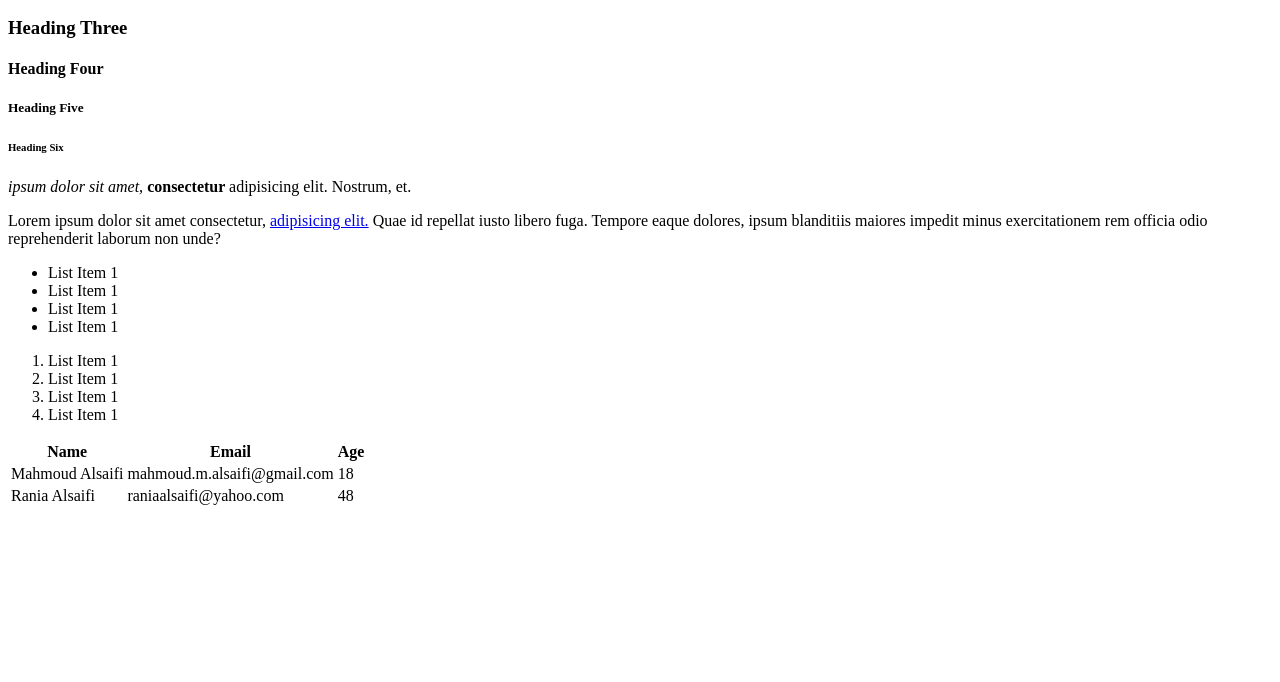
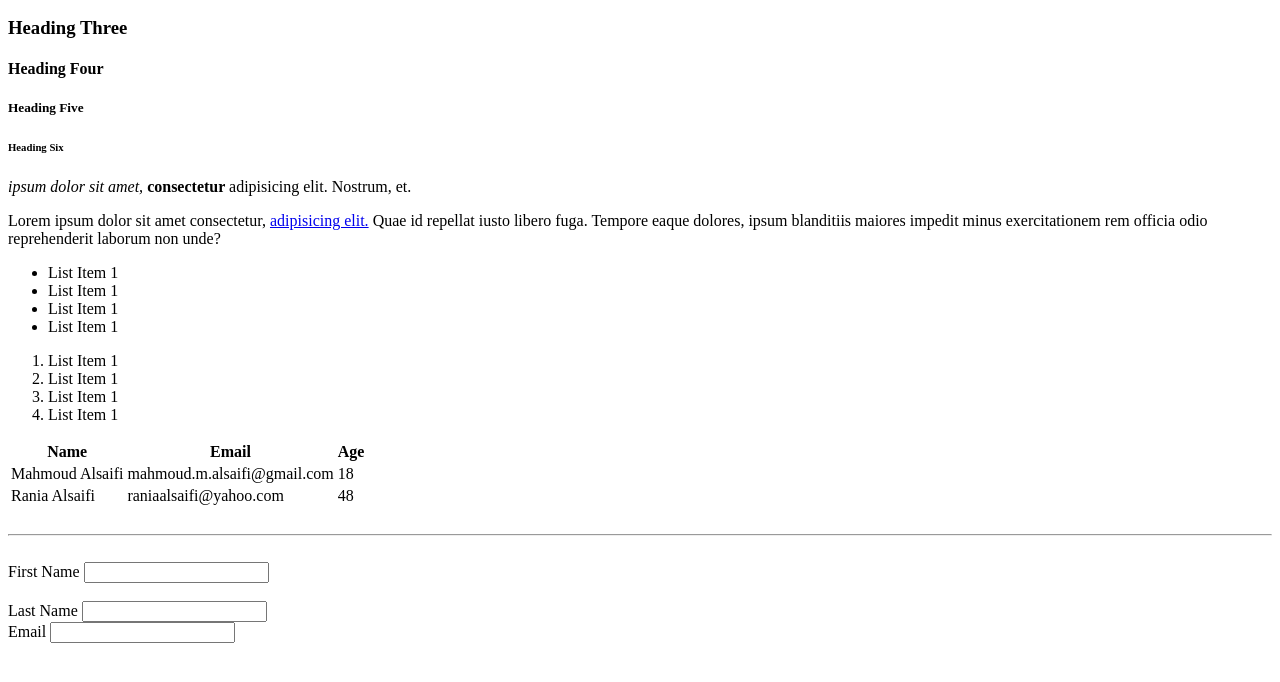
Before and after one commit to mahmoudalsaifi/HTML-work, a plain HTML site: page index2.html in a window 1280 px wide. Shown: the part 110-792 px from the top of the page. Drawn offline with Linux system fonts and the light colour scheme.

Commit message:
Added FOrm submitions and line breaks

```diff
--- a/index2.html
+++ b/index2.html
@@ -47,11 +47,26 @@
      <td>raniaalsaifi@yahoo.com</td>
      <td>48</td>
 </tr>
-
-
-        </tbody>
-
-
-        </table>
+</tbody>
+    </table>
+    <br>
+    <hr>
+    <br>
+    <!-- forms -->
+    <div>
+    <form action="process.php" method="POST">
+<label>First Name</label>
+<input type="text" name="First Name">
+    </div>
+    <br>
+    <div>
+<label>Last Name</label>
+<input type="text" name="Last Name "
+    </div>
+    <br>
+ <div>
+        <label>Email</label>
+<input type="text" name="Email">
+    </form>
 </body>
 </html>
```
